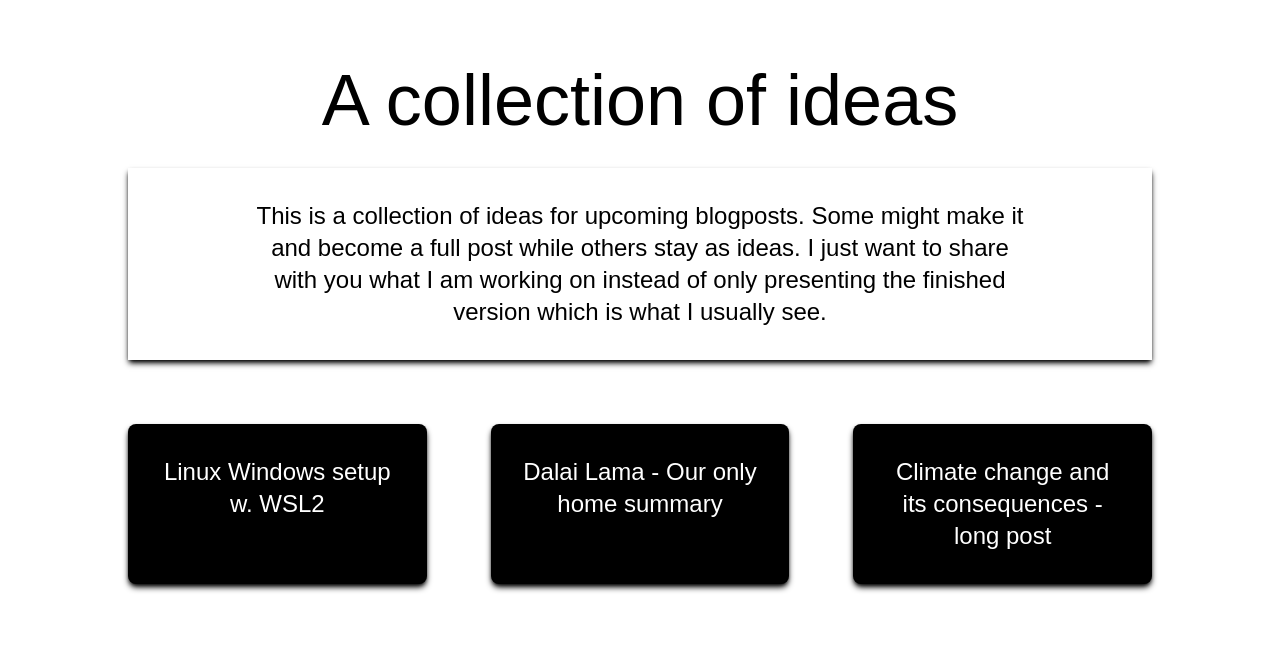
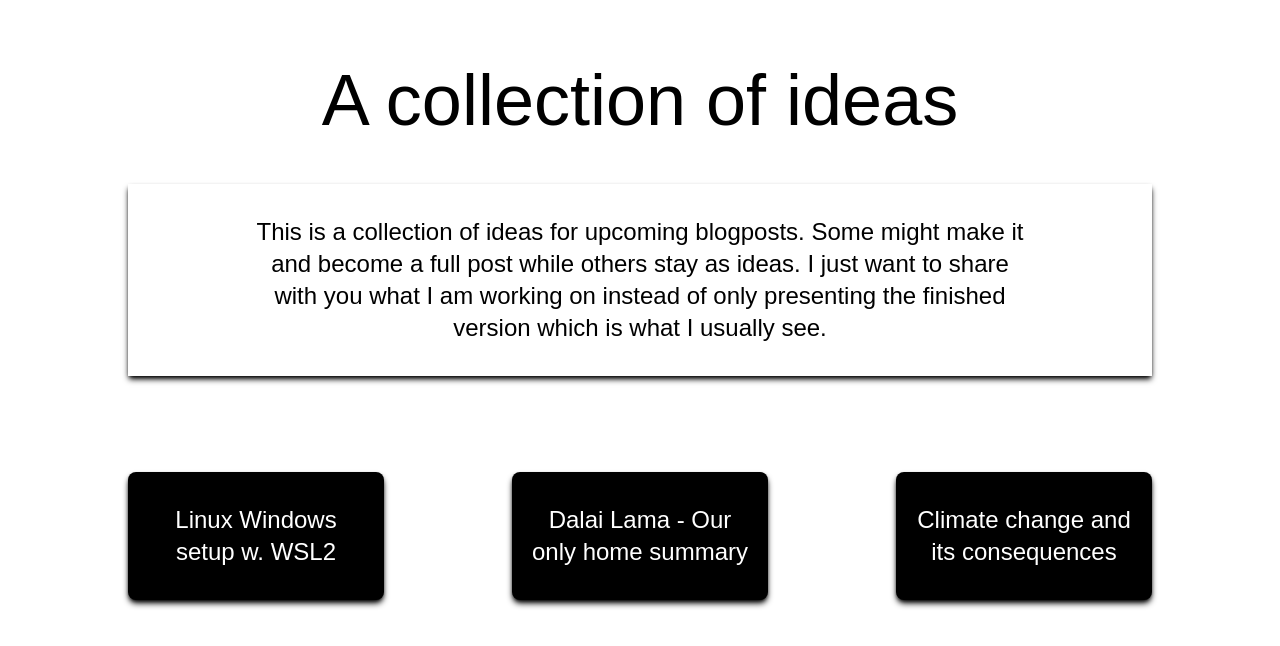
Before and after one commit to sudofinn/blog, a Next.js app: page /newidea in a window 1280 px wide. Shown: the top 646 px of the page. Built offline with nearby package versions, Linux system fonts and the light colour scheme; a web font is replaced by a local one.

Commit message:
Small optimization, ready for first deployment

```diff
--- a/components/home/FindMe.tsx
+++ b/components/home/FindMe.tsx
@@ -58,7 +58,7 @@ const FindMe = () => {
             <div
               key={id}
 
-              className={`shadow-md hover:scale-105 duration-500 py-2 text-black hover:text-white hover:bg-black  rounded-lg ${style}`}
+              className={`shadow-md hover:scale-105 duration-500 py-2 mb-8 text-black hover:text-white hover:bg-black  rounded-lg ${style}`}
             >
                <a href={href} target="_blank"
               rel="noreferrer"
--- a/pages/books/index.tsx
+++ b/pages/books/index.tsx
@@ -59,7 +59,7 @@ const index = () => {
 
 
   return (
-    <div className="   flex flex-col bg-black text-white justify-center text-center w-screen h-full">
+    <div className=" flex flex-col bg-black text-white justify-center text-center w-screen h-full">
 
       <div>
         <h1 data-aos="fade-up" className="text-6xl sm:text-7xl font-bold text-center pt-16
@@ -67,10 +67,12 @@ const index = () => {
         <p data-aos="fade-up" className="text-2xl  shadow-xl shadow-white leading-[70px]
         text-center mb-16  mx-16 px-8 sm:mx-32 ">Here, we talk about books. You can find very detailed summaries
         of what I think are amongst the best books on the planet. Also, we distill reading
-        in itself by looking at how reading can benefit us.</p>
+        in itself by looking at how reading can benefit us.
+        This is a section for all book nerds and for all who want to
+        become one.</p>
       </div>
 
-     <div className="w-full grid grid-cols-1 sm:grid-cols-2 gap-16 text-center mb-8 py-12 px-20 sm:px-8">
+     <div className="w-full grid grid-cols-1 sm:grid-cols-2 gap-24 text-center mb-8  py-12 px-20 sm:px-8">
           {techs.map(({ id, href, child, title, style }) => (
             <div
               key={id}
--- a/pages/newidea/index.tsx
+++ b/pages/newidea/index.tsx
@@ -4,25 +4,25 @@ const newidea = () => {
   return (
     <div>
       <div>
-        <h1 className='text-7xl text-center mt-16 '>A collection of ideas</h1>
-        <p className="text-center mt-8 text-2xl sm:px-32 mb-16  sm:mx-32 px-8 py-8 shadow-md shadow-black">This is a collection of ideas for upcoming blogposts. Some might make it and become
+        <h1 className='text-5xl sm:text-7xl text-center mt-16 mx-12 '>A collection of ideas</h1>
+        <p className="text-center mt-12 text-2xl sm:px-32 mb-24  mx-16 sm:mx-32 px-8 py-8 shadow-md shadow-black">This is a collection of ideas for upcoming blogposts. Some might make it and become
           a full post while others stay as ideas. I just want to share with you what I am working on
           instead of only presenting the finished version which is what I usually see.
         </p>
       </div>
 
-      <div className="grid grid-cols-2 sm:grid-cols-3 text-2xl px-24 ">
-        <p className=" text-center mx-8 px-8 py-8 text-white bg-black  hover:text-black hover:bg-white
+      <div className="grid grid-cols-1 sm:grid-cols-3 gap-16  text-2xl px-24 ">
+        <p className=" text-center mx-2 sm:mx-8 px-4 py-8 text-white bg-black  hover:text-black hover:bg-white
         shadow-md shadow-black rounded-lg
         duration-500 hover:scale-110">Linux Windows setup w. WSL2</p>
 
-        <p className=" text-center mx-8 px-8 py-8 text-white bg-black  hover:text-black hover:bg-white
+        <p className=" text-center mx-2  sm:mx-8 px-4 py-8 text-white bg-black  hover:text-black hover:bg-white
         shadow-md shadow-black rounded-lg
         duration-500 hover:scale-110">Dalai Lama - Our only home summary</p>
 
-        <p className=" text-center mx-8 px-8 py-8 text-white bg-black  hover:text-black hover:bg-white
+        <p className=" text-center mx-2 sm:mx-8 px-4 py-8 text-white bg-black  hover:text-black hover:bg-white
         shadow-md shadow-black rounded-lg
-        duration-500 hover:scale-110">Climate change and its consequences - long post</p>
+        duration-500 hover:scale-110">Climate change and its consequences</p>
 
       </div>
     </div>
--- a/pages/productivity/index.tsx
+++ b/pages/productivity/index.tsx
@@ -72,7 +72,7 @@ const index = () => {
         </p>
       </div>
 
-     <div className="w-full grid grid-cols-1 sm:grid-cols-2 gap-16 text-center mb-8 py-12 px-20 sm:px-8">
+     <div className="w-full grid grid-cols-1 sm:grid-cols-2 gap-24 text-center mb-8 py-12 px-20 sm:px-8">
           {techs.map(({ id, href, child, title, style }) => (
             <div
               key={id}
```
